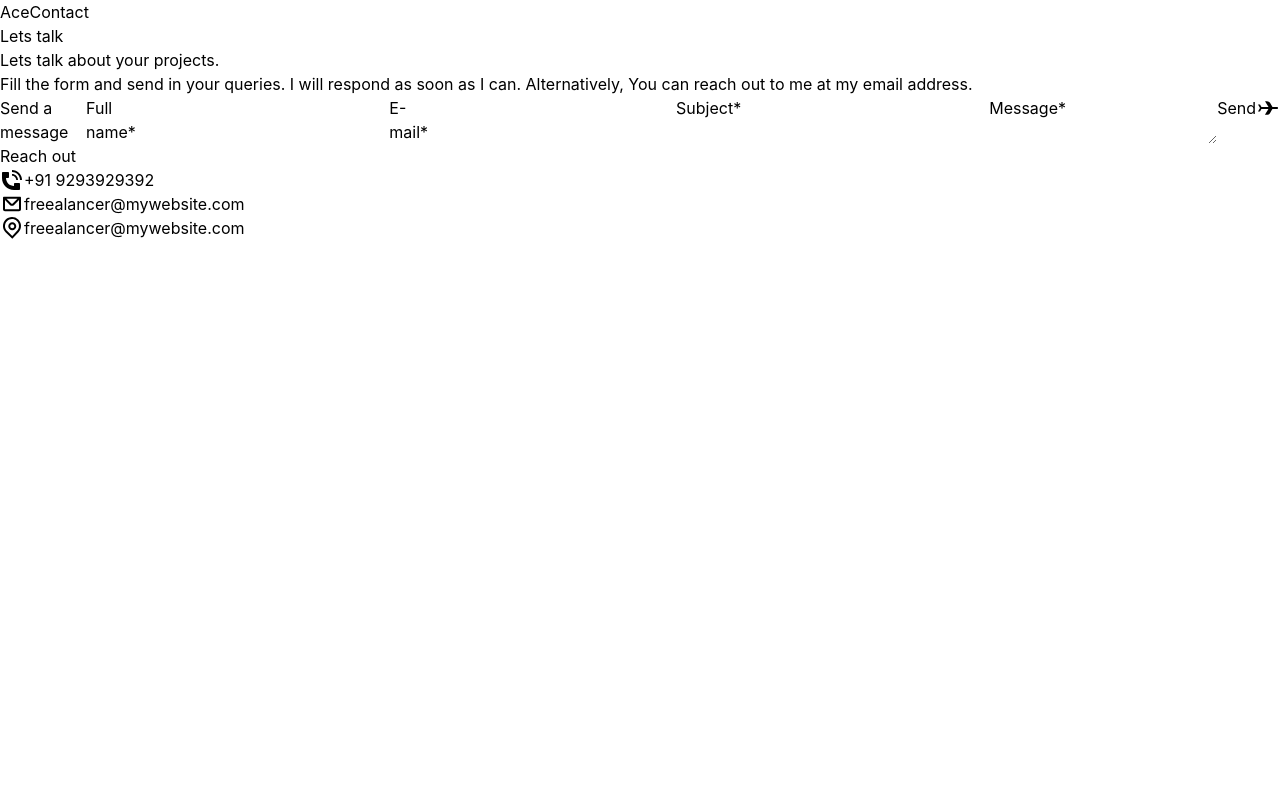
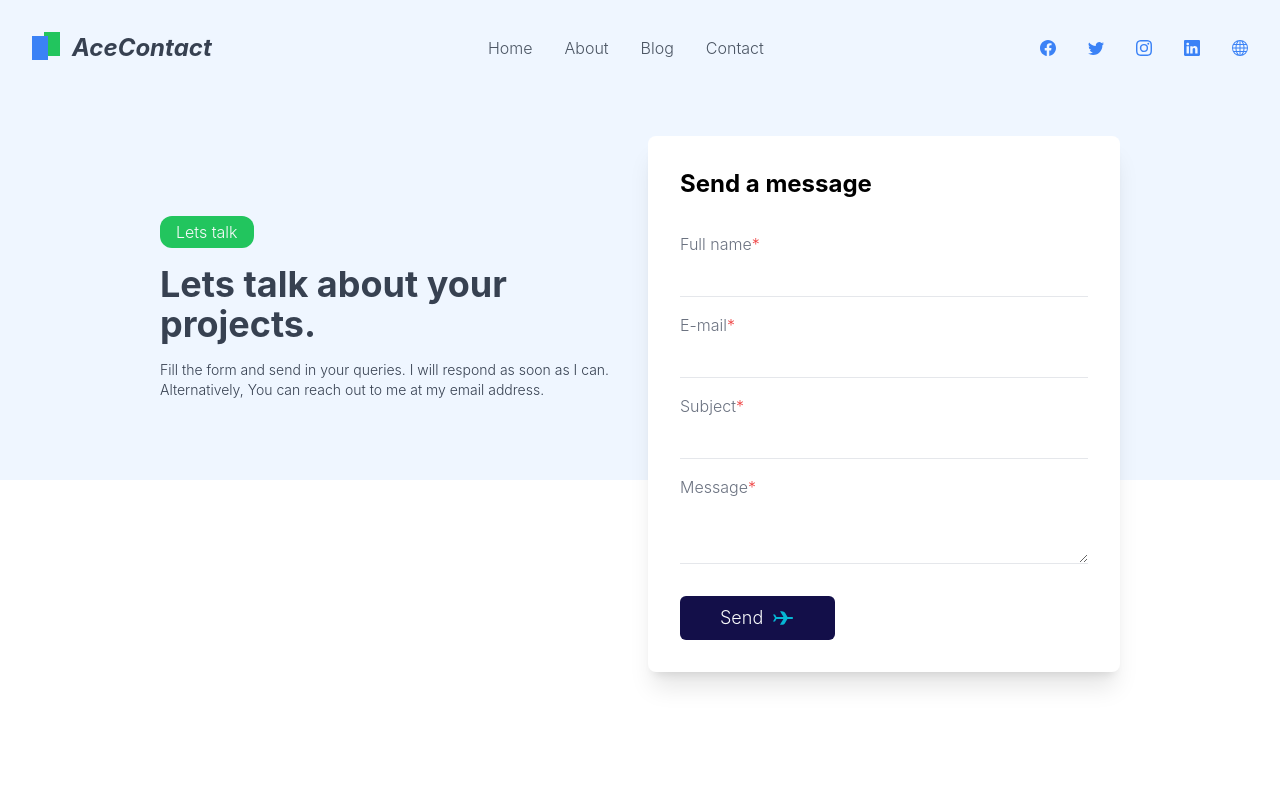
Before and after one commit to ssumanaxioned/Sendgrid-next, a Next.js app: page / in a window 1280 px wide. Shown: the top 800 px of the page. Built offline with nearby package versions, Linux system fonts and the light colour scheme.

Commit message:
fix tailwindcss issue

```diff
--- a/tailwind.config.js
+++ b/tailwind.config.js
@@ -1,7 +1,7 @@
 /** @type {import('tailwindcss').Config} */
 module.exports = {
   mode: 'jit',
-  purge: ['./pages/**/*.{js,ts,jsx,tsx}', './components/**/*.{js,ts,jsx,tsx}'],
+  purge: ['./pages/**/*.{js,ts,jsx,tsx}', './Components/**/*.{js,ts,jsx,tsx}'],
    darkMode: false, // or 'media' or 'class'
    theme: {
      extend: {},
```
